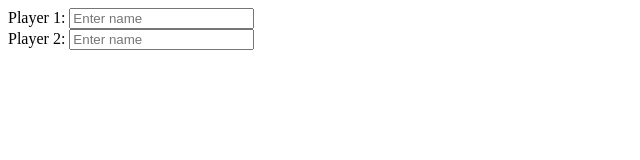
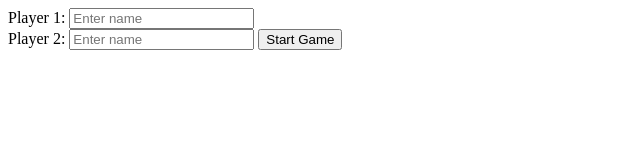
Before and after one commit to adilshads/ticTacToe, a plain HTML site: page index.html in a window 1280 px wide. Shown: the whole page, without its empty margins (0-640 px from the left). Drawn offline with Linux system fonts and the light colour scheme.

Commit message:
Add Start Button

```diff
--- a/index.html
+++ b/index.html
@@ -16,6 +16,9 @@
     <label for="player2-name">Player 2:</label>
     <input type="text" id="player2-name" placeholder="Enter name">
 
+    <!-- Start Button -->
+    <button id="start-button">Start Game</button>
+
 
 </body>
 </html>
```
